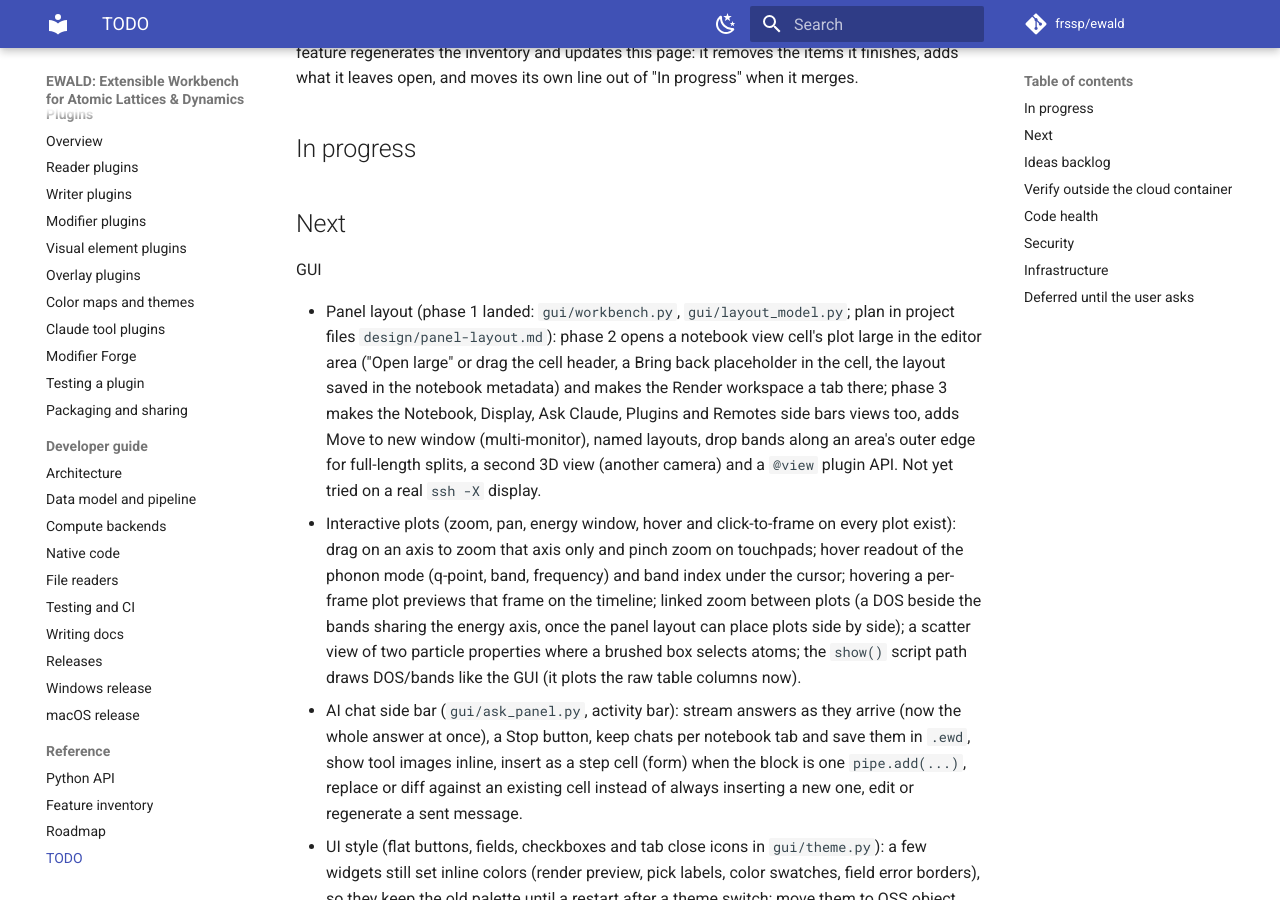
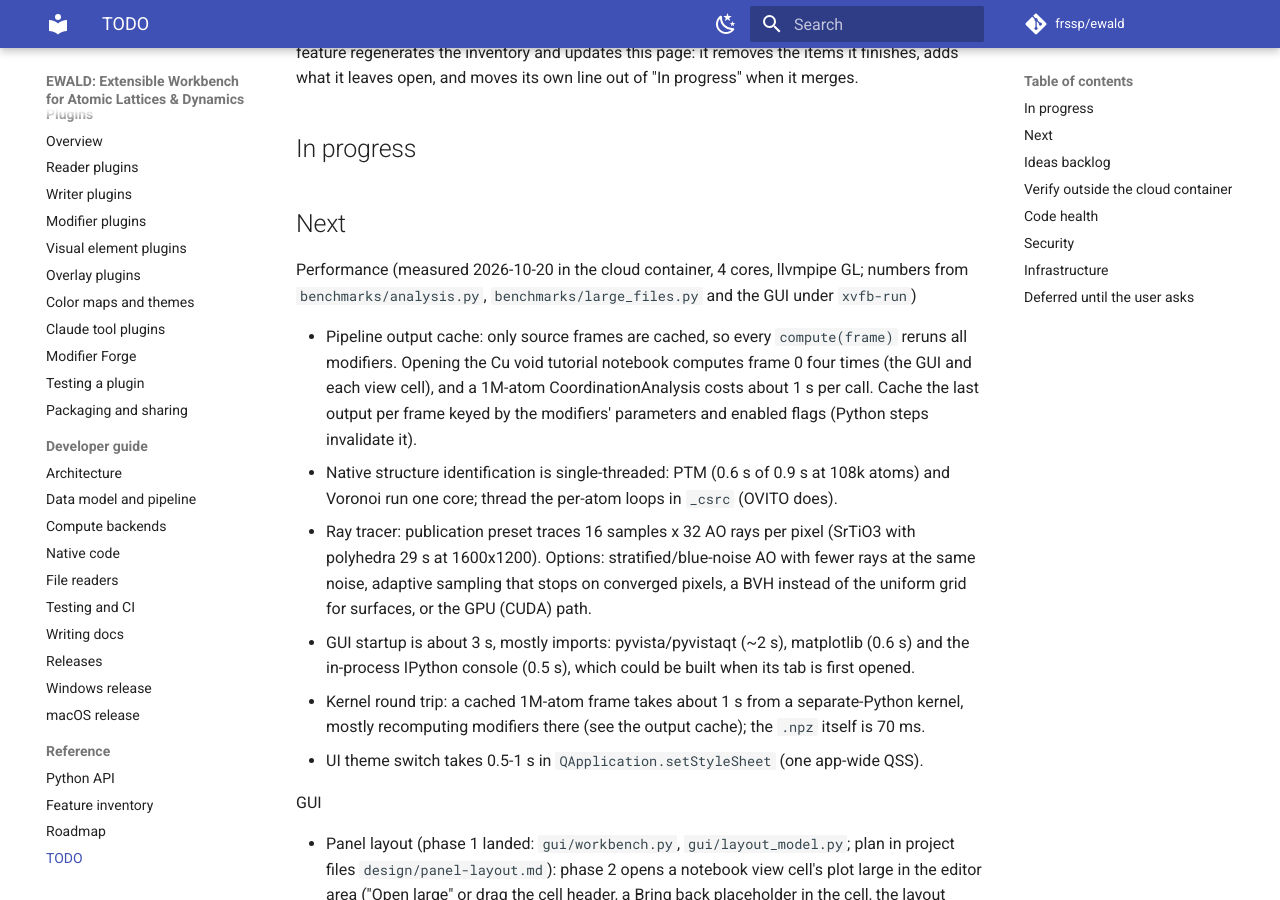
Before and after one commit to frssp/ewald, an MkDocs documentation site: the page built from docs/todo.md, in a window 1280 px wide and 900 px high, scrolled down 191 px. Built offline with MkDocs 1.6.1 and Material for MkDocs 9.7.7, drawn with Linux system fonts in a browser that asks for light colours; comment, search, counter and statistics services are not loaded.

Commit message:
Document performance measurements and open proposals

```diff
--- a/docs/todo.md
+++ b/docs/todo.md
@@ -10,6 +10,25 @@ it removes the items it finishes, adds what it leaves open, and moves its own li
 
 
 ## Next
+
+Performance (measured 2026-10-20 in the cloud container, 4 cores, llvmpipe GL; numbers from
+`benchmarks/analysis.py`, `benchmarks/large_files.py` and the GUI under `xvfb-run`)
+
+- Pipeline output cache: only source frames are cached, so every `compute(frame)` reruns all
+  modifiers. Opening the Cu void tutorial notebook computes frame 0 four times (the GUI and each
+  view cell), and a 1M-atom CoordinationAnalysis costs about 1 s per call. Cache the last output
+  per frame keyed by the modifiers' parameters and enabled flags (Python steps invalidate it).
+- Native structure identification is single-threaded: PTM (0.6 s of 0.9 s at 108k atoms) and
+  Voronoi run one core; thread the per-atom loops in `_csrc` (OVITO does).
+- Ray tracer: publication preset traces 16 samples x 32 AO rays per pixel (SrTiO3 with
+  polyhedra 29 s at 1600x1200). Options: stratified/blue-noise AO with fewer rays at the same
+  noise, adaptive sampling that stops on converged pixels, a BVH instead of the uniform grid
+  for surfaces, or the GPU (CUDA) path.
+- GUI startup is about 3 s, mostly imports: pyvista/pyvistaqt (~2 s), matplotlib (0.6 s) and
+  the in-process IPython console (0.5 s), which could be built when its tab is first opened.
+- Kernel round trip: a cached 1M-atom frame takes about 1 s from a separate-Python kernel,
+  mostly recomputing modifiers there (see the output cache); the `.npz` itself is 70 ms.
+- UI theme switch takes 0.5-1 s in `QApplication.setStyleSheet` (one app-wide QSS).
 
 GUI
 
```
Also changed, not shown: docs/ROADMAP.md (+1 -1 lines), docs/user/gui.md (+2 -1 lines).
